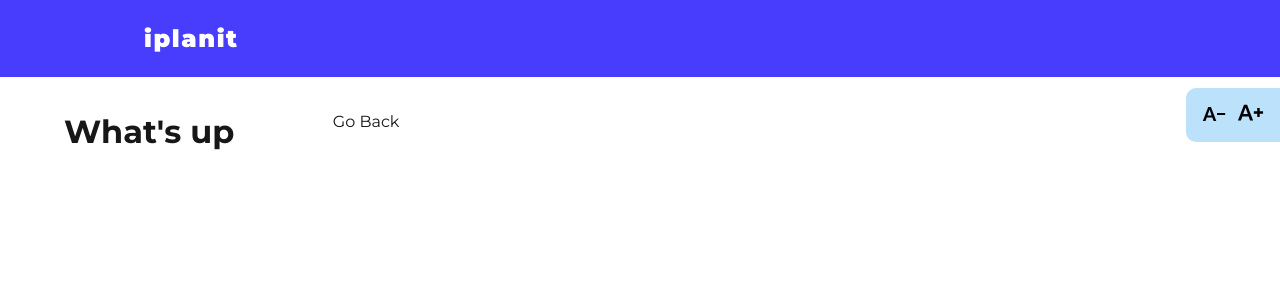
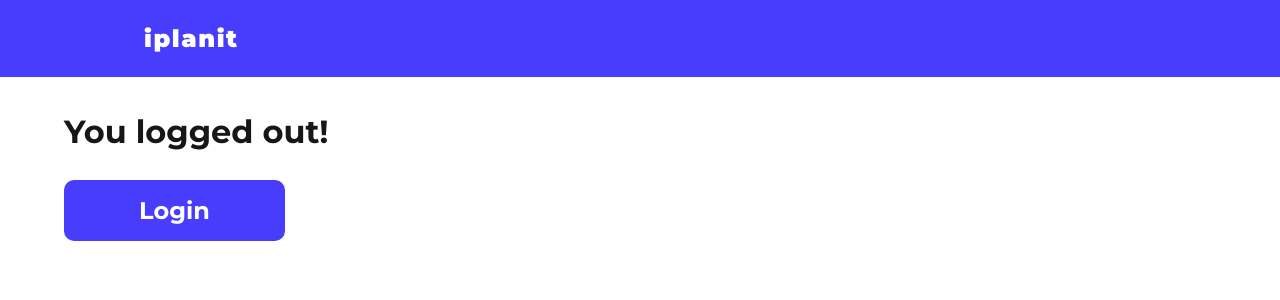
Before and after one commit to A-ElMahmi/iplanit, a Next.js app: page /logout in a window 1280 px wide. Shown: the top 300 px of the page. Built offline with nearby package versions, Linux system fonts and the light colour scheme.

Commit message:
Working logout page

```diff
--- a/app/globals.css
+++ b/app/globals.css
@@ -62,7 +62,7 @@ a {
   text-decoration: none;
 }
 
-button, input {
+button, input, a {
   font: inherit;
 }
 
@@ -382,6 +382,11 @@ button, input {
   cursor: pointer;
 }
 
+.dialog-buttons span > img {
+  display: block;
+  margin: auto 0;
+}
+
 .dialog-buttons .yes {
   background-color: #2BD637;
 }
@@ -422,6 +427,19 @@ button, input {
 .text-change-btns .bigger {
   width: 1.7rem;
   height: 1.7rem;
+}
+
+.btn-login {
+  padding: 1rem;
+  margin: 2rem auto;
+
+  color: white;
+  font-weight: 700;
+  font-size: 1.5rem;
+  text-align: center;
+
+  background-color: var(--primary-blue);
+  border-radius: var(--border-radius);
 }
 
 @media only screen and (min-width: 60rem) {
@@ -530,4 +548,22 @@ button, input {
     padding: 1rem 1.5rem;
   }
 
+  .container {
+    min-height: 8rem;
+  }
+
+  .container > h1.logged-out {
+    /* background-color: palegreen; */
+    grid-column: span 2;
+  }
+
+  .container > a:has(> .btn-login) {
+    grid-row: 2;
+    /* grid-column: span 2; */
+    /* justify-self: center; */
+  }
+
+  .btn-login {
+    margin: 0;
+  }
 }
--- a/app/logout/page.js
+++ b/app/logout/page.js
@@ -6,21 +6,21 @@ import TextChangeBtns from "@/app/components/TextChangeBtns";
 export default function LogoutPage() {
     const { fontSize, setFontSize } = useFontSize();
 
-    console.log(fontSize);
-
     return (
         <div>
         {/* Top Bar */}
         <div className="top-bar">
-            <div>iplanit</div>
+            <div><a href="/">iplanit</a></div>
         </div>
 
         <div className="container">
-            <h1>What's up</h1>
-            <p><a href="/">Go Back</a></p>
+            <h1 className="logged-out">You logged out!</h1>
+            <a href="/">
+                <div className="btn-login">Login</div>
+            </a>
         </div>
 
-        <TextChangeBtns fontSize={fontSize} setFontSize={setFontSize} />
+        {/* <TextChangeBtns fontSize={fontSize} setFontSize={setFontSize} /> */}
         </div>
     );
 }
--- a/app/page.js
+++ b/app/page.js
@@ -24,13 +24,11 @@ export default function Home() {
     setName(newName);
   };
 
-  console.log(fontSize);
-
   return (
     <div>
       {/* Top Bar */}
       <div className="top-bar">
-        <div>iplanit</div>
+        <div><a href="/">iplanit</a></div>
         <div className="logout" onClick={() => setShowLogoutDialog(true)} style={{ cursor: 'pointer' }}>
           <Image src={LogoutIcon} alt="Logout Icon" />
           <a>Logout</a>
```
Also changed, not shown: app/components/LogoutDialog.js (+5 -4 lines).
